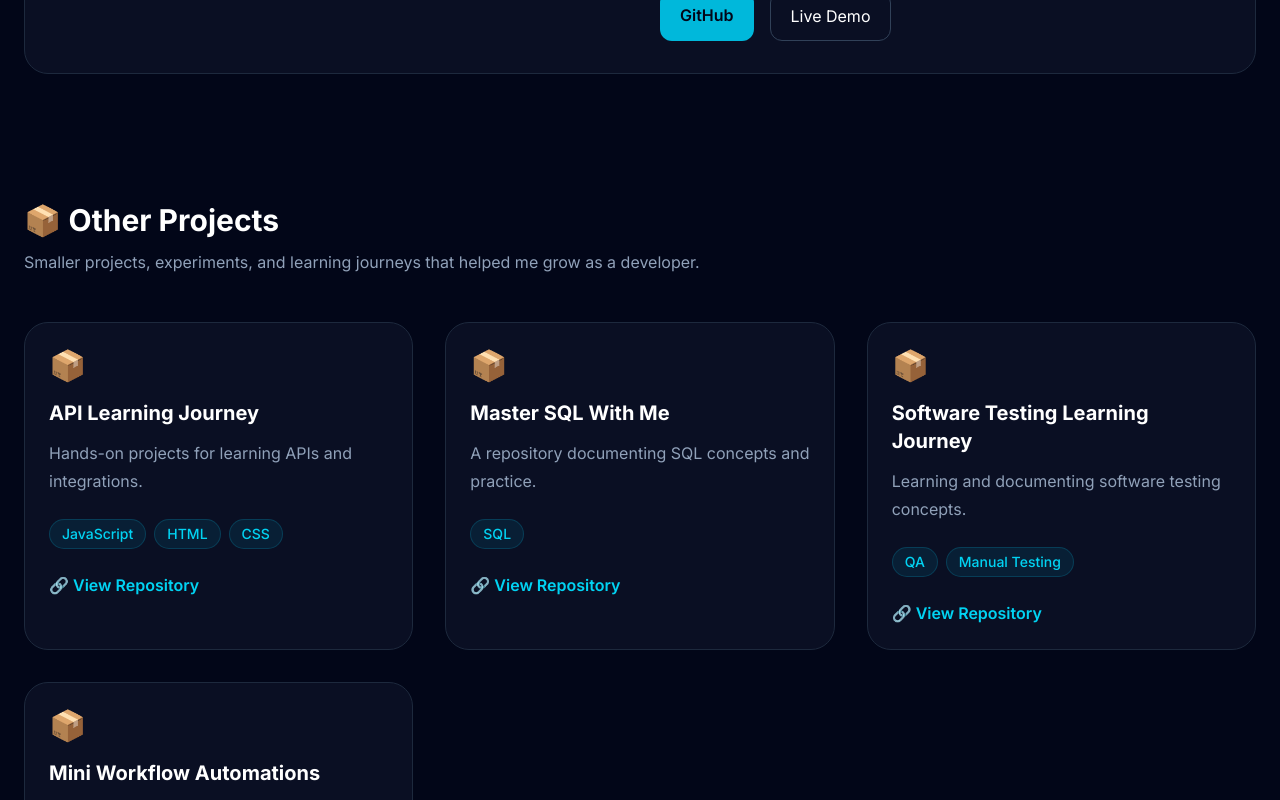
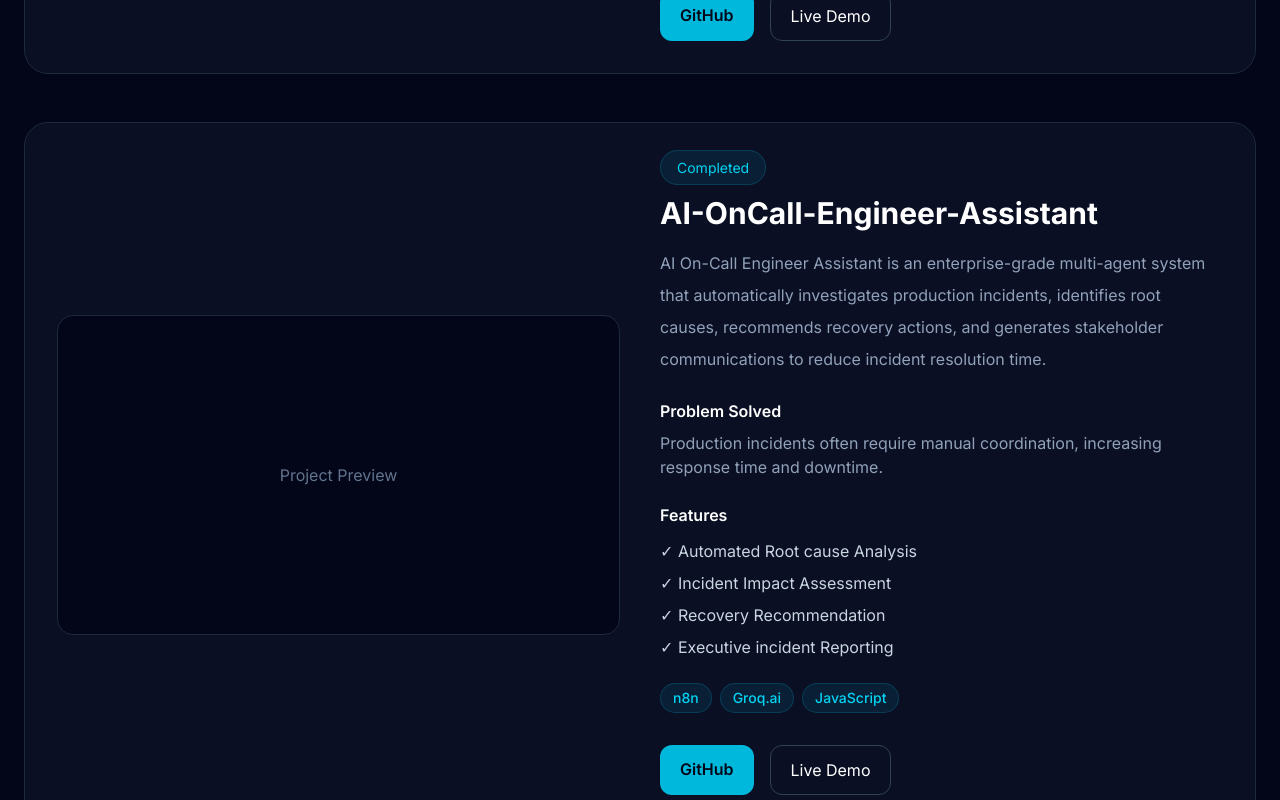
Before and after one commit to praveenchapala/Master-Portfolio, a React (Vite) app in the folder portfolio-app/: page / in a window 1280 px wide. Shown: the part 6020-6820 px from the top of the page. Built offline with nearby package versions, Linux system fonts and the light colour scheme.

Commit message:
Almost done with the project section

```diff
--- a/portfolio-app/src/data/projects.js
+++ b/portfolio-app/src/data/projects.js
@@ -122,7 +122,39 @@ const projects = {
       demo: "",
       image: "",
     },
+
+
+    {
+      id: 4,
+      title: "AI-OnCall-Engineer-Assistant",
+
+      description:
+        "AI On-Call Engineer Assistant is an enterprise-grade multi-agent system that automatically investigates production incidents, identifies root causes, recommends recovery actions, and generates stakeholder communications to reduce incident resolution time.",
+
+      problem:
+        "Production incidents often require manual coordination, increasing response time and downtime.",
+
+      features: [
+        "Automated Root cause Analysis",
+        "Incident Impact Assessment",
+        "Recovery Recommendation",
+        "Executive incident Reporting",
+      ],
+
+      tech: [
+        "n8n",
+        "Groq.ai",
+        "JavaScript",
+      ],
+
+      status: "Completed",
+
+      github: "",
+      demo: "",
+      image: "",
+    },
   ],
+
 
   others: [
     {
@@ -180,6 +212,7 @@ const projects = {
 
       github: "",
     },
+
   ],
 };
 
```
